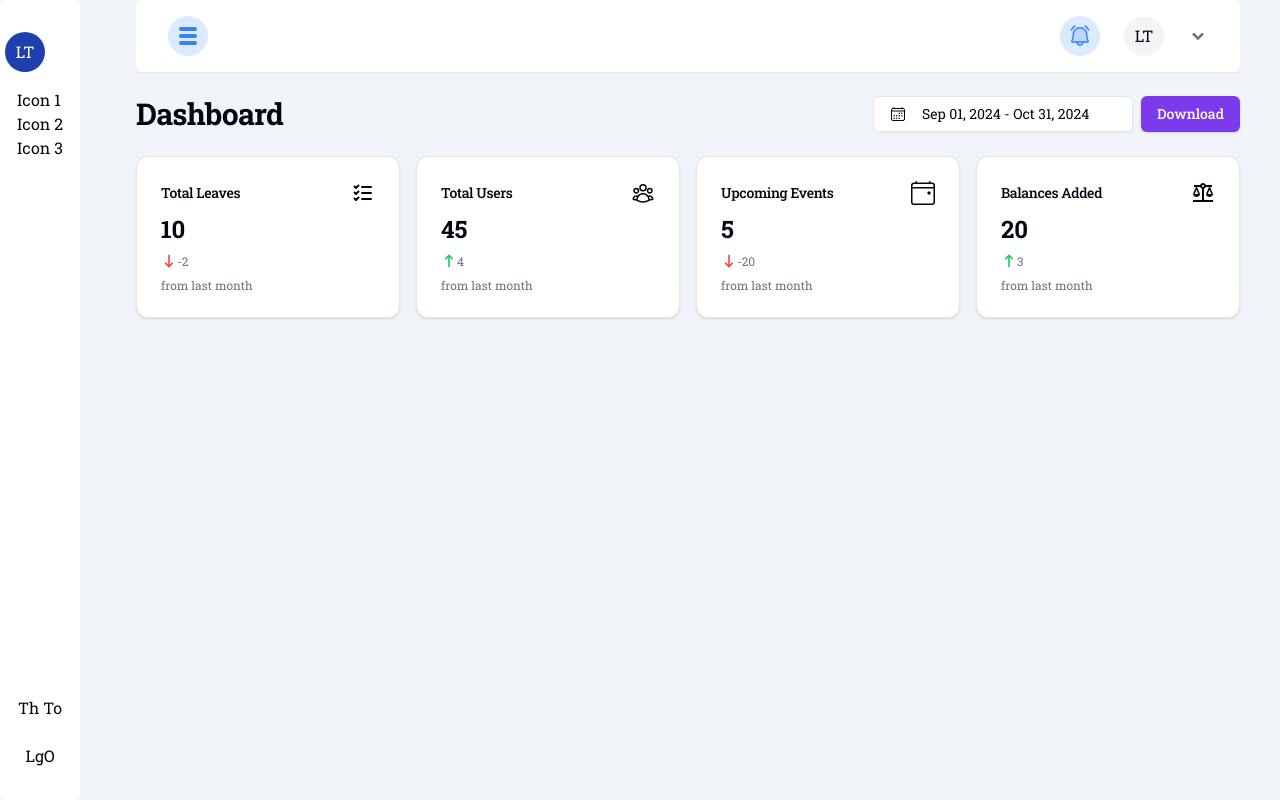
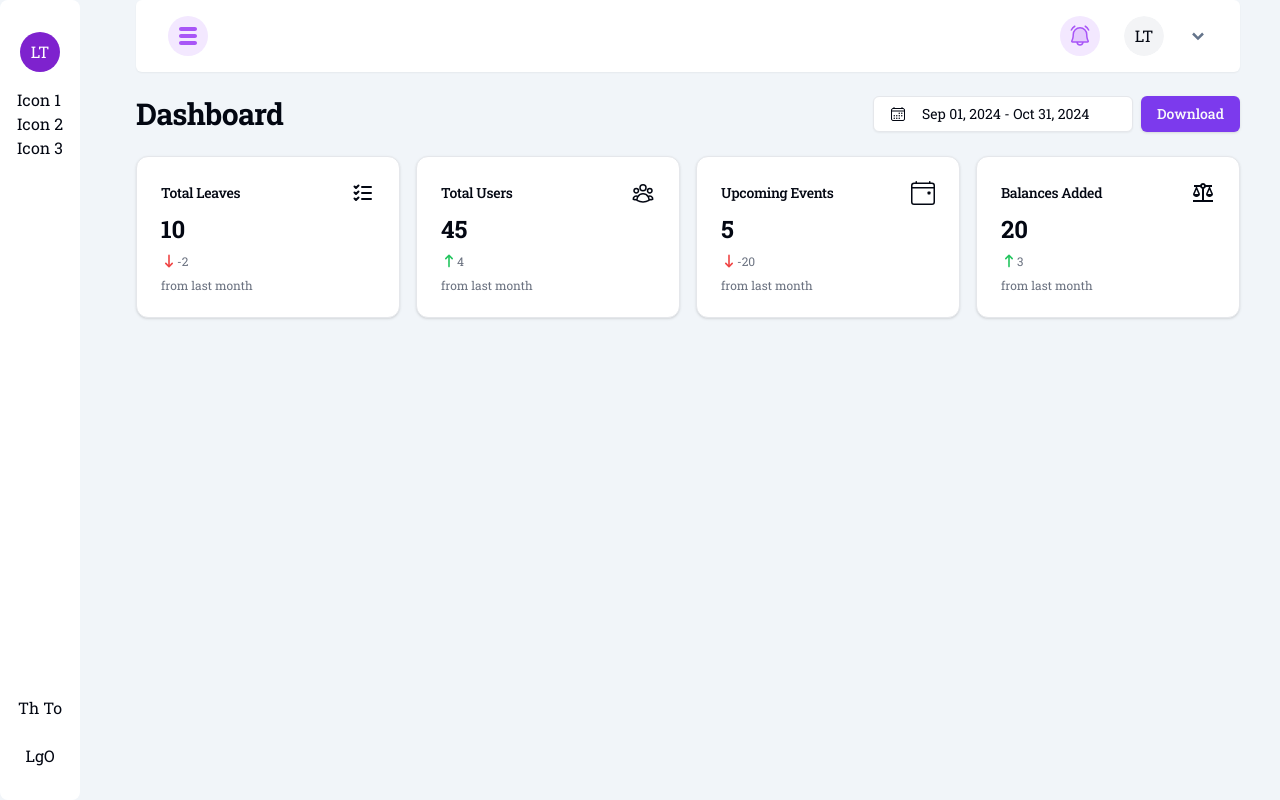
Before and after one commit to priyak1203/LeaveTracker, a React (Vite) app in the folder client/: page /dashboard in a window 1280 px wide. Built offline with nearby package versions, Linux system fonts and the light colour scheme.

Commit message:
colors changed to purple

```diff
--- a/client/src/components/globals/BigSidebar.tsx
+++ b/client/src/components/globals/BigSidebar.tsx
@@ -6,14 +6,14 @@ function BigSidebar() {
   return (
     <Sheet>
       <SheetTrigger asChild>
-        <button className="p-2 bg-blue-100 rounded-full text-blue-500">
+        <button className="p-2 bg-purple-100 rounded-full text-purple-500">
           <TiThMenu size={24} />
         </button>
       </SheetTrigger>
       <SheetContent side="left" className="w-56 flex flex-col justify-between">
         <div>
           <div className="flex mt-3 mb-3 justify-center ">
-            <span className="w-10 h-10 p-2 flex items-center justify-center bg-blue-800 text-white rounded-full">
+            <span className="w-10 h-10 p-2 flex items-center justify-center bg-purple-700 text-white rounded-full">
               LT
             </span>
           </div>
--- a/client/src/components/globals/Header.tsx
+++ b/client/src/components/globals/Header.tsx
@@ -26,7 +26,7 @@ function Header() {
 
             {/* RIGHT SIDE */}
             <div className="flex items-center space-x-3 md:space-x-6">
-              <button className="p-2 rounded-full bg-blue-100 text-blue-500">
+              <button className="p-2 rounded-full bg-purple-100 text-purple-500">
                 <PiBellRingingDuotone size={24} />
               </button>
               <Avatar>
--- a/client/src/components/globals/Sidebar.tsx
+++ b/client/src/components/globals/Sidebar.tsx
@@ -4,8 +4,8 @@ function Sidebar() {
       <div className="flex flex-col justify-between items-center h-full">
         {/* TOP PART */}
         <div>
-          <div className="mt-8">
-            <span className="w-10 h-10 p-2 flex items-center justify-center bg-blue-800 text-white rounded-full">
+          <div className="mt-8 flex justify-center items-center">
+            <span className="w-10 h-10 p-2 flex items-center justify-center bg-purple-700 text-white rounded-full">
               LT
             </span>
           </div>
```
